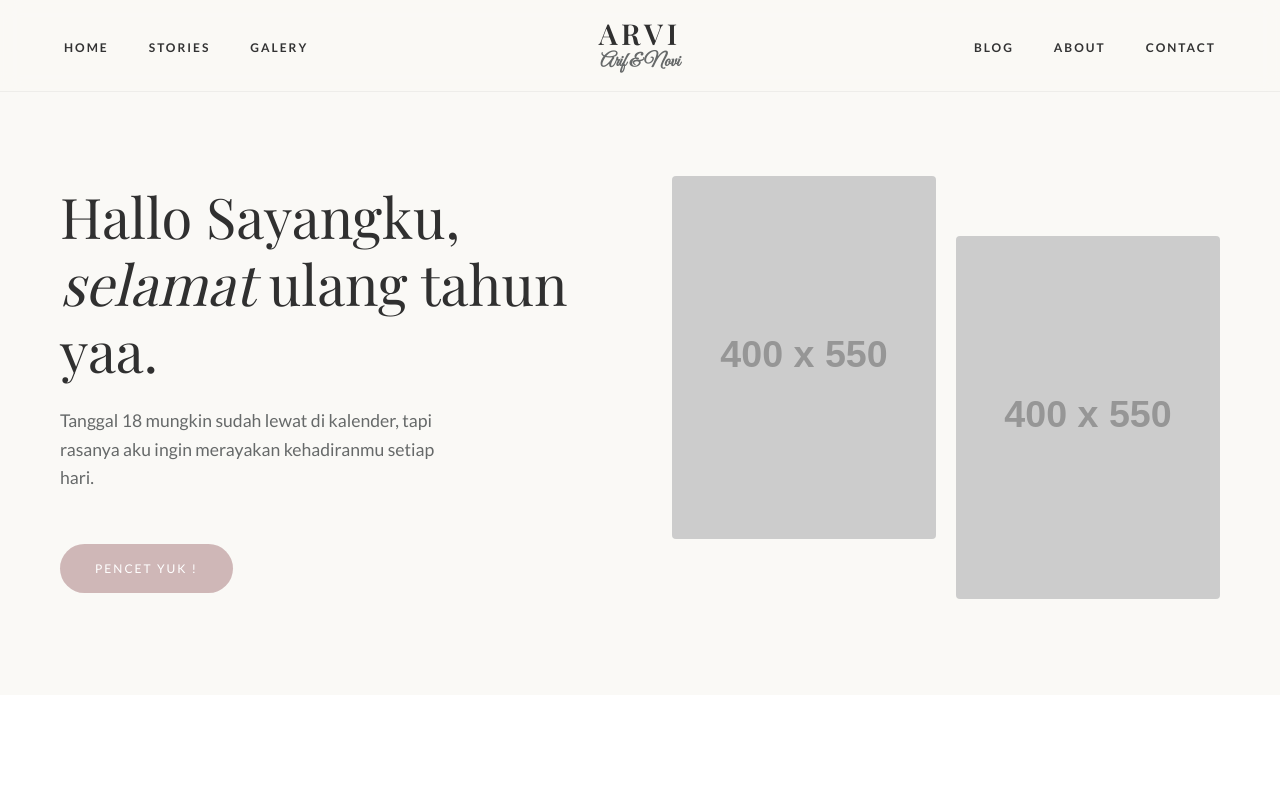
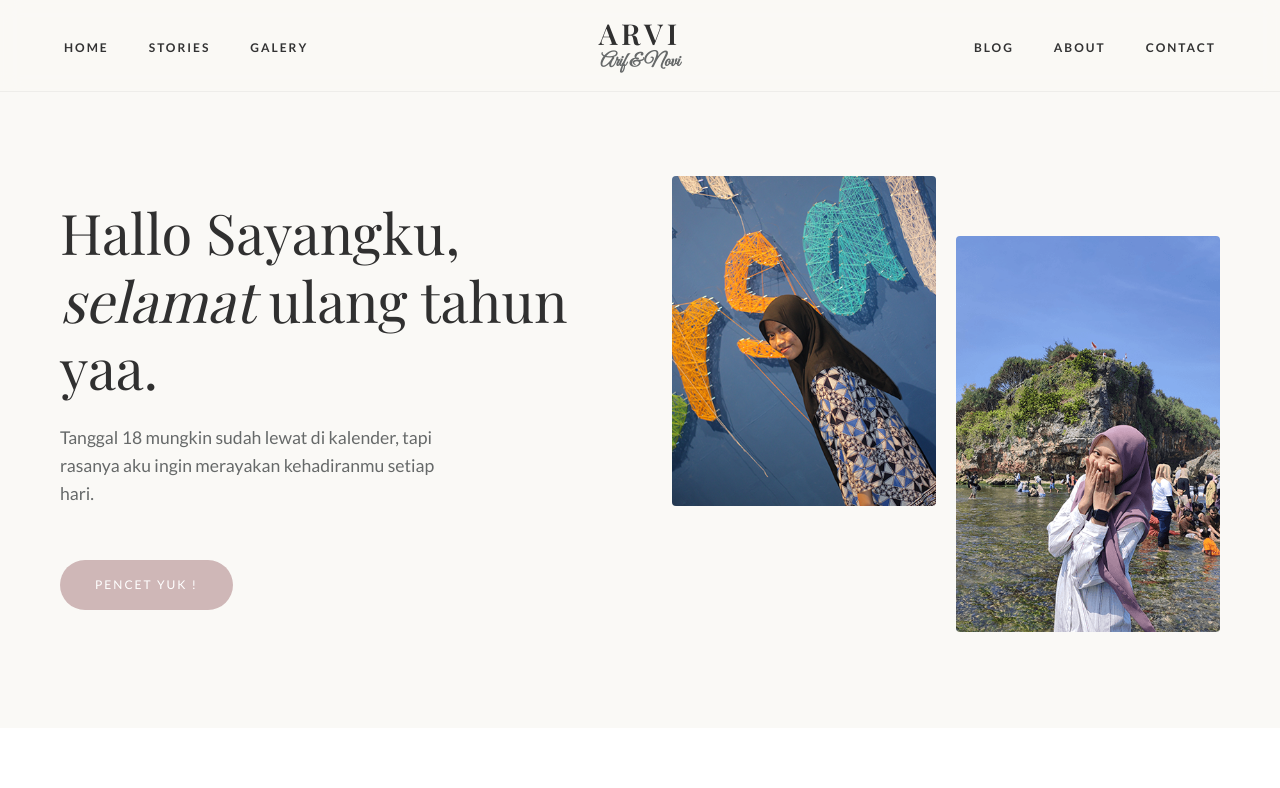
Before and after one commit to arifsetia-one/ultah, a plain HTML site: page index2.html in a window 1280 px wide. Shown: the top 788 px of the page. Drawn offline with nearby package versions, Linux system fonts and the light colour scheme; placeholder pictures from the web are drawn by us; a web font is replaced by a local one.

Commit message:
upload foto

```diff
--- a/index2.html
+++ b/index2.html
@@ -547,12 +547,12 @@
                 <div class="hero-images" data-aos="fade-left">
                     <div class="hero-col">
                         <div class="img-zoom">
-                            <img src="https://placehold.co/400x550/d4b8b1/ffffff?text=Novi+Cantik" alt="Hero 1">
+                            <img src="asset/1.png" alt="Hero 1">
                         </div>
                     </div>
                     <div class="hero-col hero-offset">
                         <div class="img-zoom">
-                            <img src="https://placehold.co/400x550/e0e0e0/555555?text=Arif+Ganteng" alt="Hero 2">
+                            <img src="asset/2.png" alt="Hero 2">
                         </div>
                     </div>
                 </div>
```
Also changed, not shown: index.html (+2 -2 lines), asset/1.png (added), asset/2.png (added).
